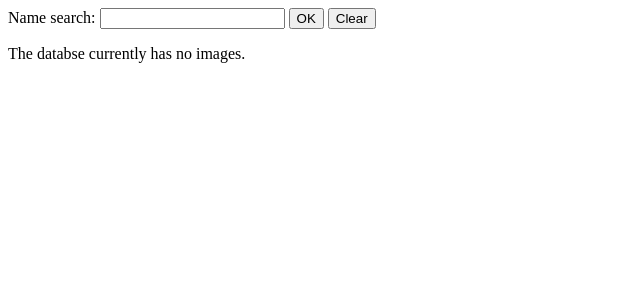
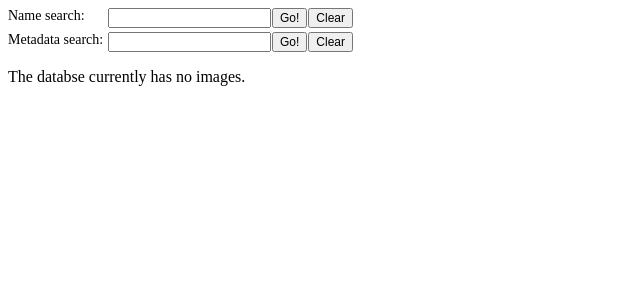
Before and after one commit to HaraldNordgren/cantemo-project, a Django app: page /image_bank/ in a window 1280 px wide. Shown: the top 300 px of the page, without its empty margins (0-640 px from the left). Run offline with Django 3.2, Linux system fonts and the light colour scheme; data that the repository does not hold is empty.

Commit message:
metadata search works

```diff
--- a/mysite/image_bank/static/image_bank/style.css
+++ b/mysite/image_bank/static/image_bank/style.css
@@ -1,3 +1,7 @@
-li {
-    color: green
-}
+li { color: green; }
+
+form { font-size: 4; }
+form label { font-size: 14px; }
+form input { font-size: 12px; }
+
+label { float: left; width: 100px; }
--- a/mysite/image_bank/templates/image_bank/index.html
+++ b/mysite/image_bank/templates/image_bank/index.html
@@ -3,8 +3,17 @@
 
 <form method="get">
     <label>Name search: </label>
-    <input type="text" name="namesearch" value="{{ search }}">
-    <input type="submit" value="OK">
+    <input type="text" name="name_search" value="{{ name_search }}">
+    <input type="submit" value="Go!">
+    <a href="/image_bank">
+        <input type="button" value="Clear">
+    </a>
+</form>
+
+<form method="get">
+    <label>Metadata search: </label>
+    <input type="text" name="metadata_search" value="{{ metadata_search }}">
+    <input type="submit" value="Go!">
     <a href="/image_bank">
         <input type="button" value="Clear">
     </a>
@@ -21,7 +30,7 @@
     {% endfor %}
     </ul>
 {% else %}
-    {% if search %}
+    {% if name_search or metadata_search %}
         <p>No images matched the search.</p>
     {% else %}
         <p>The databse currently has no images.</p>
--- a/mysite/image_bank/views.py
+++ b/mysite/image_bank/views.py
@@ -20,22 +20,28 @@ def remove_prefix(string):
 
 def index(request):
 
-    if request.GET.get('namesearch'):
-        search = request.GET.get('namesearch')
-        images = BankImage.objects.filter(path__icontains=search)
+    name_search = ""
+    metadata_search = ""
+
+    if request.GET.get('name_search'):
+        name_search = request.GET.get('name_search')
+        images = BankImage.objects.filter(path__icontains=name_search)
+    elif request.GET.get('metadata_search'):
+        metadata_search = request.GET.get('metadata_search')
+        images = BankImage.objects.filter(metadata__icontains=metadata_search)
     else:
-        search = ""
         images = BankImage.objects.all()
 
-    im_data = []
+    image_data = []
     for im in images:
         short_path = im.path
         full_path = stored_images + im.path
-        im_data.append( (short_path, full_path, im.metadata) )
+        image_data.append( (short_path, full_path, im.metadata) )
 
     context = {
-            'images': im_data,
-            'search': search}
+            'images': image_data,
+            'name_search': name_search,
+            'metadata_search': metadata_search}
     return render(request, 'image_bank/index.html', context)
 
 def show_image(request):
```
Also changed, not shown: 1 other file.
